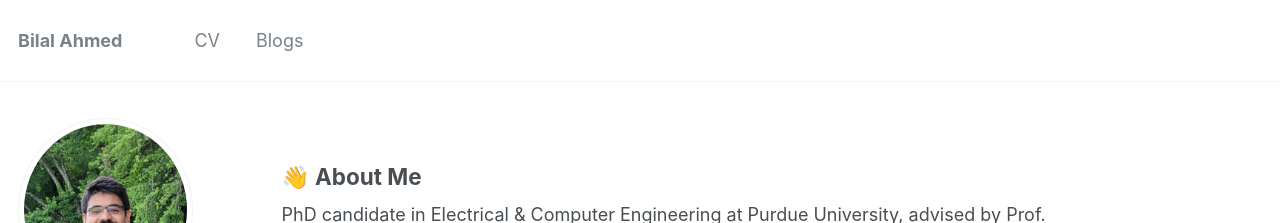
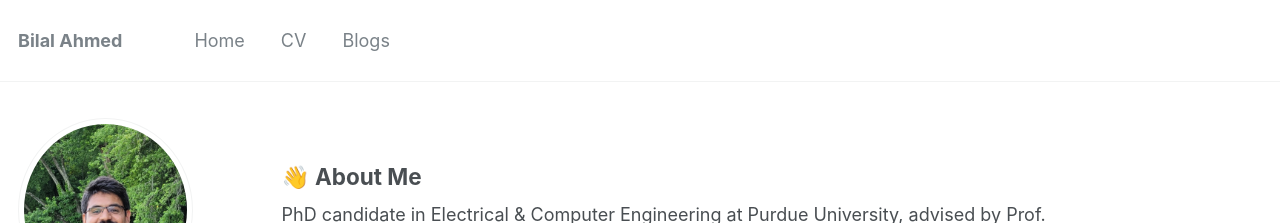
Before and after one commit to bilalhsp/bilalhsp.github.io, a Jekyll site: the page built from _pages/home.md, in a window 1280 px wide and 900 px high. Shown: the top 223 px of the window. Built offline with Jekyll 4.4.1, drawn with Linux system fonts in a browser that asks for light colours; some web fonts are replaced.

Commit message:
Update navigation.yml to include Home link

```diff
--- a/_data/navigation.yml
+++ b/_data/navigation.yml
@@ -9,8 +9,8 @@ main:
   # - title: "Teaching"
   #   url: /teaching/
 
-  # - title: "Posts"
-  #   url: /posts/
+  - title: "Home"
+    url: /
 
   - title: "CV"
     url: /cv/
```
